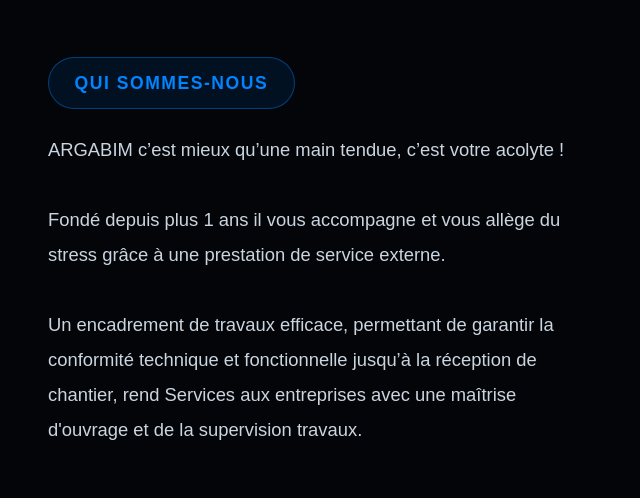
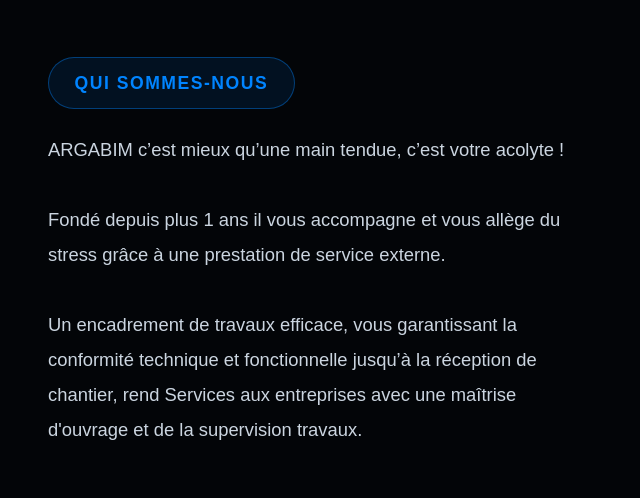
Before and after one commit to notlucaa/argabim.github.io, a plain HTML site: page index.html in a window 1280 px wide. Shown: the part 900-1398 px from the top of the page, 16-656 px from the left. Drawn offline with nearby package versions, Linux system fonts and the light colour scheme; animation ran at ten frames a second.

Commit message:
Update text: replace 'permettant de garantir' with 'vous garantissant'

```diff
--- a/index.html
+++ b/index.html
@@ -202,7 +202,7 @@
                         ARGABIM c’est mieux qu’une main tendue, c’est votre acolyte ! <br><br>
                         Fondé depuis plus 1 ans il vous accompagne et vous allège du stress grâce à une prestation de
                         service externe. <br><br>
-                        Un encadrement de travaux efficace, permettant de garantir la conformité technique et
+                        Un encadrement de travaux efficace, vous garantissant la conformité technique et
                         fonctionnelle jusqu’à la réception de chantier, rend Services aux entreprises avec une maîtrise
                         d'ouvrage et de la supervision travaux.
                     </p>
```
